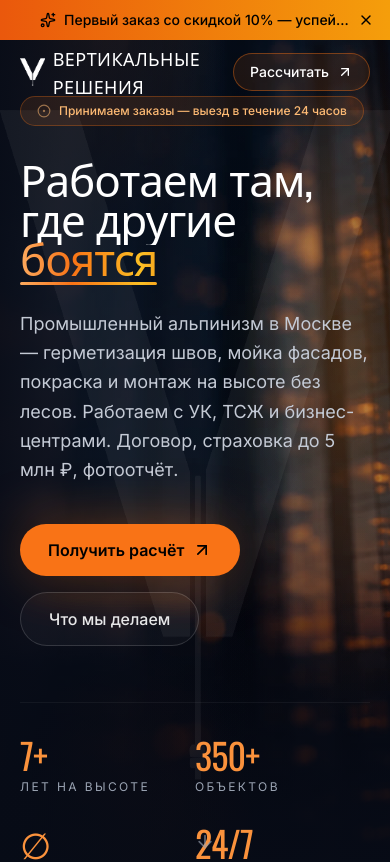
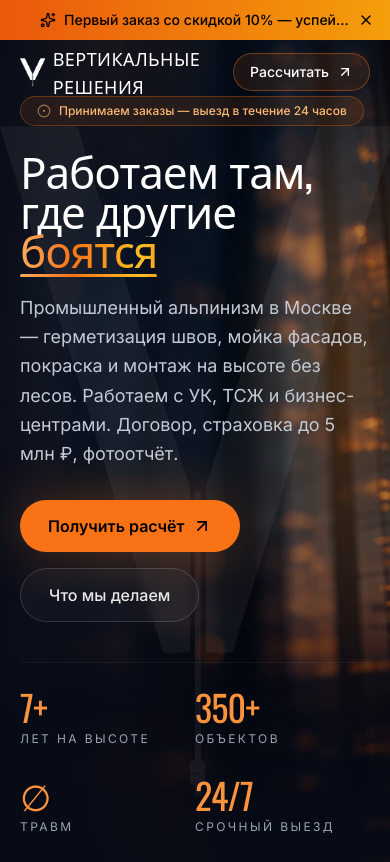
Before and after one commit to sq-yan/vysota, a React (Vite) app: page / in a window 390 px wide. Shown: the top 862 px of the page. Built offline with nearby package versions, Linux system fonts and the light colour scheme.

Commit message:
fix(mobile): статы влезают в экран и не затухают, пасхалка только на десктопе

```diff
--- a/src/components/AnimatedNumber.tsx
+++ b/src/components/AnimatedNumber.tsx
@@ -7,16 +7,26 @@ type Props = {
   suffix?: string
   prefix?: string
   decimals?: number
+  duration?: number
+  delay?: number
   className?: string
 }
 
-export function AnimatedNumber({ value, suffix = '', prefix = '', decimals = 0, className }: Props) {
+export function AnimatedNumber({
+  value,
+  suffix = '',
+  prefix = '',
+  decimals = 0,
+  duration = 2400,
+  delay = 0,
+  className,
+}: Props) {
   const ref = useRef<HTMLSpanElement>(null)
   // margin 0: считалка стартует, как только цифра попала в кадр. Было -15% —
   // статы Hero стоят у низа первого экрана, в срез не попадали и висели на нуле
   // до скролла. Небольшой положительный низ (10%) — запуск чуть заранее.
   const inView = useInView(ref, { once: true, margin: '0px 0px 10% 0px' })
-  const v = useCountUp(value, 1800, inView)
+  const v = useCountUp(value, duration, inView, delay)
   return (
     <span ref={ref} className={className}>
       {prefix}
--- a/src/hooks/useCountUp.ts
+++ b/src/hooks/useCountUp.ts
@@ -1,6 +1,6 @@
 import { useEffect, useRef, useState } from 'react'
 
-export function useCountUp(target: number, durationMs = 1600, start = true) {
+export function useCountUp(target: number, durationMs = 1600, start = true, delayMs = 0) {
   const [value, setValue] = useState(0)
   const startedRef = useRef(false)
 
@@ -9,21 +9,34 @@ export function useCountUp(target: number, durationMs = 1600, start = true) {
     startedRef.current = true
 
     const reduce = window.matchMedia('(prefers-reduced-motion: reduce)').matches
+    let raf = 0
+    let timer = 0
+
+    const run = () => {
       const startTime = performance.now()
-    let raf = 0
       const tick = (now: number) => {
         if (reduce) {
           setValue(target)
           return
         }
         const t = Math.min(1, (now - startTime) / durationMs)
-      const eased = 1 - Math.pow(1 - t, 3)
+        // квартик ease-out: длинный мягкий хвост в конце — счёт «дотормаживает»
+        const eased = 1 - Math.pow(1 - t, 4)
         setValue(target * eased)
         if (t < 1) raf = requestAnimationFrame(tick)
       }
       raf = requestAnimationFrame(tick)
-    return () => cancelAnimationFrame(raf)
-  }, [target, durationMs, start])
+    }
+
+    // задержка старта — чтобы счёт начинался в момент появления блока, а не в t=0
+    if (delayMs > 0) timer = window.setTimeout(run, delayMs)
+    else run()
+
+    return () => {
+      cancelAnimationFrame(raf)
+      clearTimeout(timer)
+    }
+  }, [target, durationMs, start, delayMs])
 
   return value
 }
--- a/src/sections/Header.tsx
+++ b/src/sections/Header.tsx
@@ -29,7 +29,9 @@ export function Header() {
           className="flex items-center gap-2"
           onDoubleClick={e => {
             e.preventDefault()
-            toggleActive()
+            // Пасхалка «режь тросы» завязана на десктопный коллаж, курсор-нож и
+            // выход по Esc — на телефоне резать нечего и выйти нечем, потому не пускаем
+            if (window.matchMedia('(min-width: 1024px)').matches) toggleActive()
           }}
           title="Вертикальные Решения"
         >
--- a/src/sections/Hero.tsx
+++ b/src/sections/Hero.tsx
@@ -26,7 +26,7 @@ export function Hero() {
     <section
       id="top"
       ref={ref}
-      className="relative isolate flex min-h-[100svh] items-center px-5 pt-24 sm:px-8"
+      className="relative isolate flex min-h-[100svh] items-start px-5 pb-20 pt-24 sm:items-center sm:pb-0 sm:px-8"
     >
       {/* Реальный бэкдроп — стеклянный фасад на закате. Под MeshGradient (-z-20),
           навигационные градиенты ниже (-z-10) уводят левый край в navy под текст. */}
@@ -77,8 +77,10 @@ export function Hero() {
       {/* Призрачная фирменная «V» за контентом */}
       <BrandMark className="pointer-events-none absolute left-1/2 top-1/2 -z-10 h-[80vh] w-auto -translate-x-1/2 -translate-y-1/2 opacity-[0.05]" />
 
+      {/* Скролл-параллакс (сдвиг вверх + затухание) только на десктопе: на телефоне
+          он прятал нижние статы под шапку, едва начнёшь листать */}
       <m.div
-        style={{ y, opacity }}
+        style={isDesktop ? { y, opacity } : undefined}
         className="relative mx-auto grid w-full max-w-6xl items-center gap-12 lg:grid-cols-[1.15fr_0.85fr]"
       >
         <div>
@@ -92,7 +94,7 @@ export function Hero() {
             Принимаем заказы — выезд в течение 24 часов
           </m.span>
 
-          <h1 className="mt-8 font-display text-[clamp(2.75rem,7.5vw,7rem)] leading-[0.9] tracking-tight">
+          <h1 className="mt-6 font-display text-[clamp(2.75rem,7.5vw,7rem)] leading-[0.9] tracking-tight sm:mt-8">
             <SplitText as="span" text="Работаем там," className="block" />
             <SplitText as="span" text="где другие" className="block" delay={0.2} />
             <span className="block">
@@ -129,7 +131,7 @@ export function Hero() {
             initial={{ opacity: 0, y: 18 }}
             animate={{ opacity: 1, y: 0 }}
             transition={{ duration: 0.9, delay: 0.75, ease: [0.22, 1, 0.36, 1] }}
-            className="mt-8 max-w-xl text-lg leading-relaxed text-steel-300 sm:text-xl"
+            className="mt-6 max-w-xl text-lg leading-relaxed text-steel-300 sm:mt-8 sm:text-xl"
           >
             Промышленный альпинизм в Москве — герметизация швов, мойка
             фасадов, покраска и монтаж на высоте без лесов. Работаем с УК,
@@ -140,7 +142,7 @@ export function Hero() {
             initial={{ opacity: 0, y: 18 }}
             animate={{ opacity: 1, y: 0 }}
             transition={{ duration: 0.9, delay: 0.9, ease: [0.22, 1, 0.36, 1] }}
-            className="mt-10 flex flex-wrap items-center gap-4"
+            className="mt-8 flex flex-wrap items-center gap-4 sm:mt-10"
           >
             <MagneticButton
               href="#contact"
@@ -163,7 +165,7 @@ export function Hero() {
             initial={{ opacity: 0, y: 18 }}
             animate={{ opacity: 1, y: 0 }}
             transition={{ duration: 0.9, delay: 1.05, ease: [0.22, 1, 0.36, 1] }}
-            className="mt-14 grid max-w-xl grid-cols-2 gap-y-7 border-t border-white/5 pt-8 sm:grid-cols-4"
+            className="mt-10 grid max-w-xl grid-cols-2 gap-y-7 border-t border-white/5 pt-6 sm:mt-14 sm:grid-cols-4 sm:pt-8"
           >
             <Stat value={7} suffix="+" label="лет на высоте" />
             <Stat value={350} suffix="+" label="объектов" />
@@ -178,7 +180,7 @@ export function Hero() {
       <m.div
         animate={{ y: [0, 8, 0], opacity: [0.6, 1, 0.6] }}
         transition={{ duration: 2.2, repeat: Infinity, ease: 'easeInOut' }}
-        className="absolute bottom-8 left-1/2 -translate-x-1/2 text-steel-400"
+        className="absolute bottom-8 left-1/2 hidden -translate-x-1/2 text-steel-400 sm:block"
       >
         <ArrowDown className="h-5 w-5" />
       </m.div>
@@ -396,7 +398,9 @@ function Stat({
   return (
     <div>
       <div className="font-display text-4xl tracking-tight text-flame-400 sm:text-5xl">
-        {raw ? raw : <AnimatedNumber value={value} suffix={suffix} />}
+        {/* delay ~1с — счёт стартует вместе с появлением блока статов (у него
+            delay 1.05с), duration 2.6с — медленный плавный ролл с дотормозом */}
+        {raw ? raw : <AnimatedNumber value={value} suffix={suffix} duration={2600} delay={1000} />}
       </div>
       <div className="mt-1 text-xs uppercase tracking-[0.2em] text-steel-400">{label}</div>
     </div>
```
Lines whose indentation alone changed are shown as unchanged.
